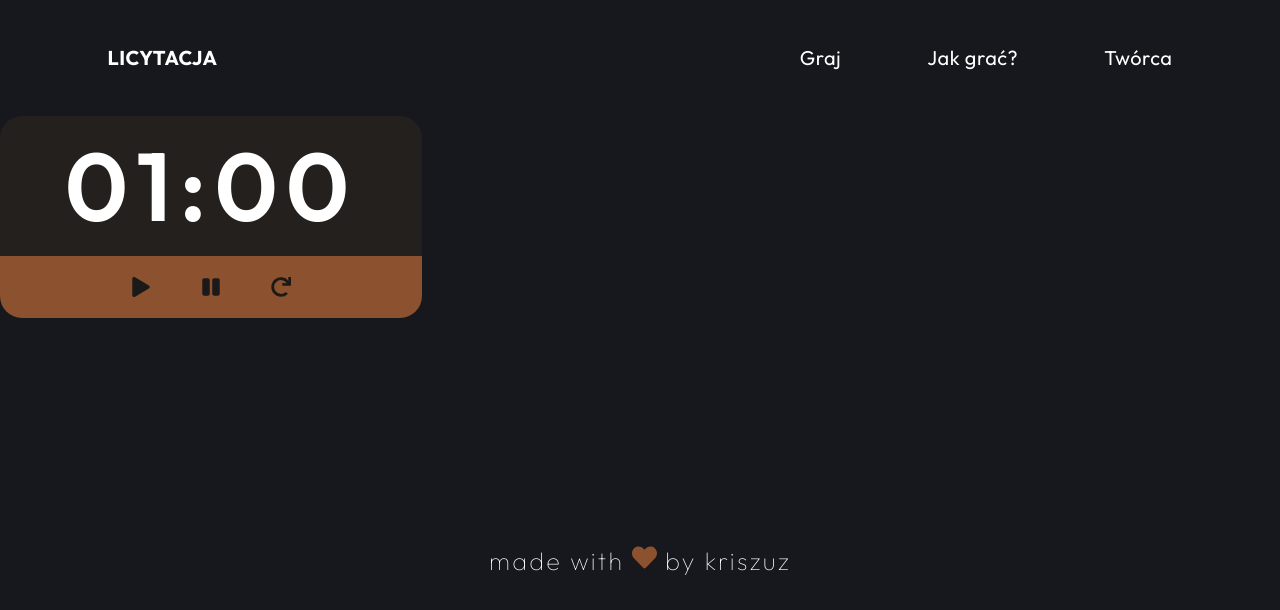
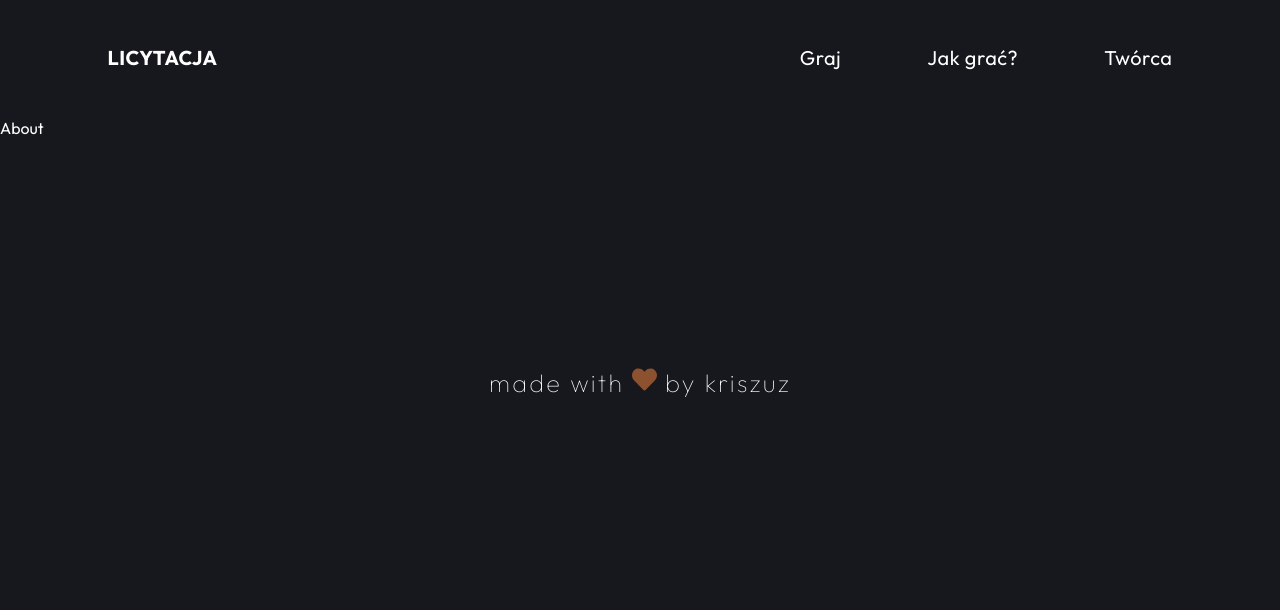
Before and after one commit to kriszuz/Auction-App, a React (Vite) app: page /tworca in a window 1280 px wide. Shown: the top 610 px of the page. Built offline with nearby package versions, Linux system fonts and the light colour scheme.

Commit message:
deleted useless code comments and stuff

```diff
--- a/src/pages/About.tsx
+++ b/src/pages/About.tsx
@@ -1,9 +1,8 @@
 import React from 'react'
-import Timer from "../components/Countdown"
 
 const About = () => {
   return (
-    <Timer />
+    <div>About</div>
   )
 }
 
--- a/src/pages/Hero.tsx
+++ b/src/pages/Hero.tsx
@@ -15,7 +15,6 @@ const Hero = () => {
         <div className="hero-right">
             <img src="./src/assets/heading-img.png" alt="czlowiek na licytacji" />
         </div>
-
     </section>
   )
 }
```
Also changed, not shown: src/pages/Game.tsx (+0 -13 lines).
